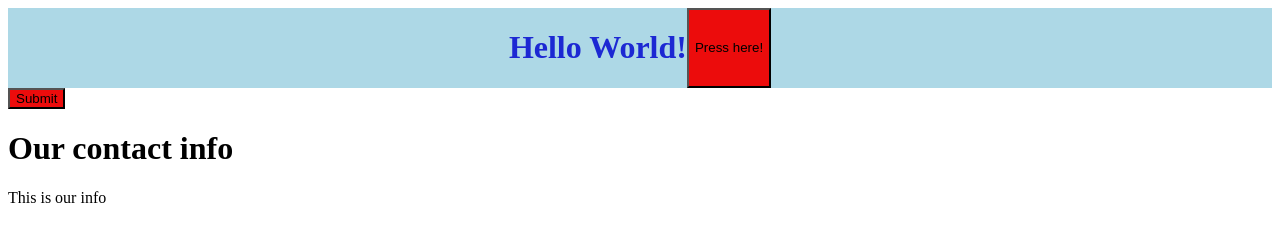
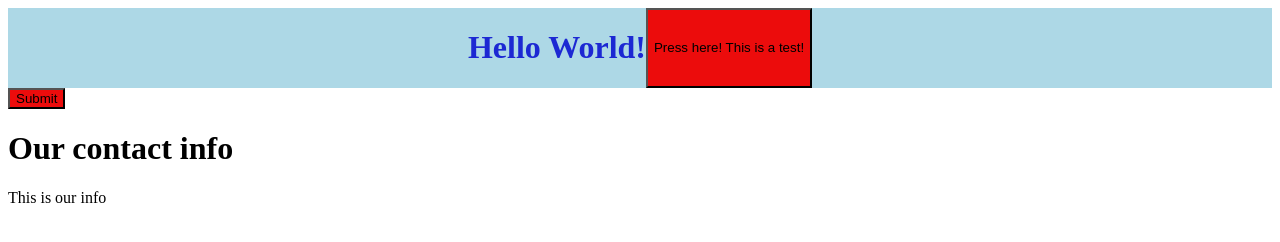
Before and after one commit to saschacollinet/learn-sass, a website built with Vite: page index.html in a window 1280 px wide. Built offline with nearby package versions, Linux system fonts and the light colour scheme.

Commit message:
Nesting.

```diff
--- a/styles/style.scss
+++ b/styles/style.scss
@@ -6,10 +6,15 @@ header {
   display: flex;
   justify-content: center;
   color: $textColor;
-}
-
-header button {
-  background: $primaryBtn;
+  button {
+    background: $primaryBtn;
+    &:hover {
+      background: yellow;
+    }
+    &::after {
+      content: " This is a test!";
+    }
+  }
 }
 
 .contact button {
```
Also changed, not shown: styles/style.css, 1 other file.
